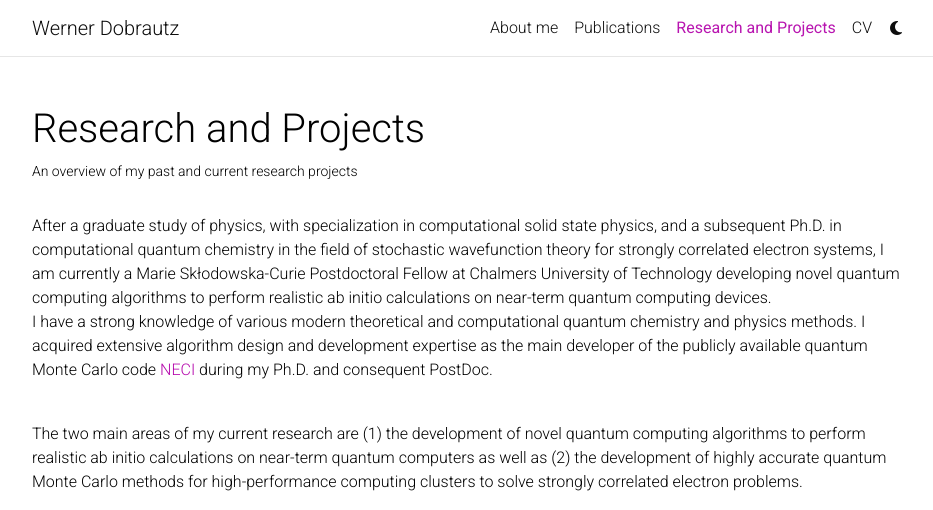
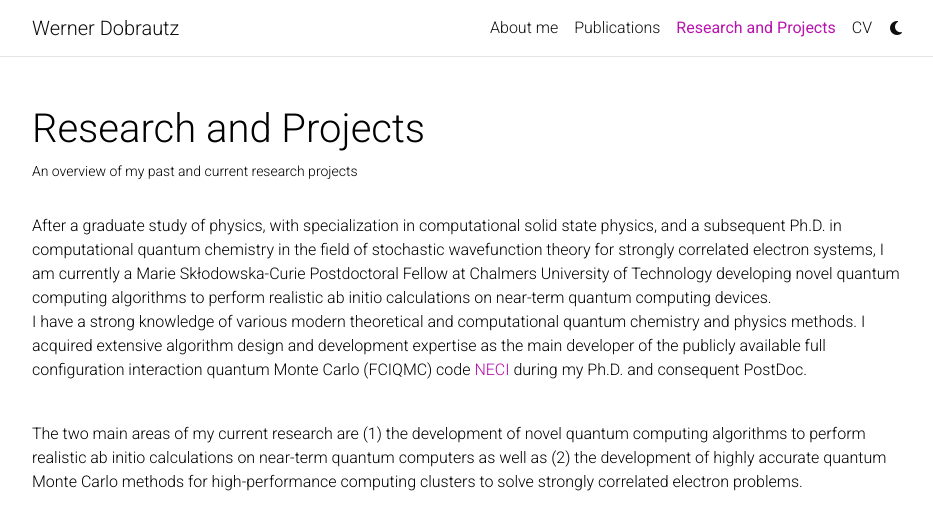
Before and after one commit to dobrautz/dobrautz.github.io, a Jekyll site: the page built from _pages/projects.md, in a window 1280 px wide and 900 px high, cut to the strip 0-510 px from the top of the window. Shown: the whole strip, without its empty margins (173-1106 px from the left). Built offline with Jekyll 4.4.1, drawn with Linux system fonts in a browser that asks for light colours; full-size pictures stand in for the smaller copies a plugin makes; comment, search, counter and statistics services are not loaded; a style sheet for code colours, icons or effects is not loaded.

Commit message:
Update projects.md

```diff
--- a/_pages/projects.md
+++ b/_pages/projects.md
@@ -11,7 +11,7 @@ horizontal: false
 
 After a graduate study of physics, with specialization in computational solid state physics, and a subsequent Ph.D. in computational quantum chemistry in the field of stochastic wavefunction theory for strongly correlated electron systems, I am currently a Marie Skłodowska-Curie Postdoctoral Fellow at Chalmers University of Technology developing novel quantum computing algorithms to perform realistic ab initio calculations on near-term quantum computing devices. <br>
 I have a strong knowledge of various modern theoretical and computational quantum chemistry and physics methods.
-I acquired extensive algorithm design and development expertise as the main developer of the publicly available quantum Monte Carlo code <a href='https://github.com/ghb24/NECI_STABLE'>NECI</a> during my Ph.D. and consequent PostDoc.
+I acquired extensive algorithm design and development expertise as the main developer of the publicly available full configuration interaction quantum Monte Carlo (FCIQMC) code <a href='https://github.com/ghb24/NECI_STABLE'>NECI</a> during my Ph.D. and consequent PostDoc.
 <br><br>
 
 The two main areas of my current research are (1) the development of novel quantum computing algorithms to perform realistic ab initio calculations on near-term quantum computers as well as (2) the development of highly accurate quantum Monte Carlo methods for high-performance computing clusters to solve strongly correlated electron problems. <br><br>
```
